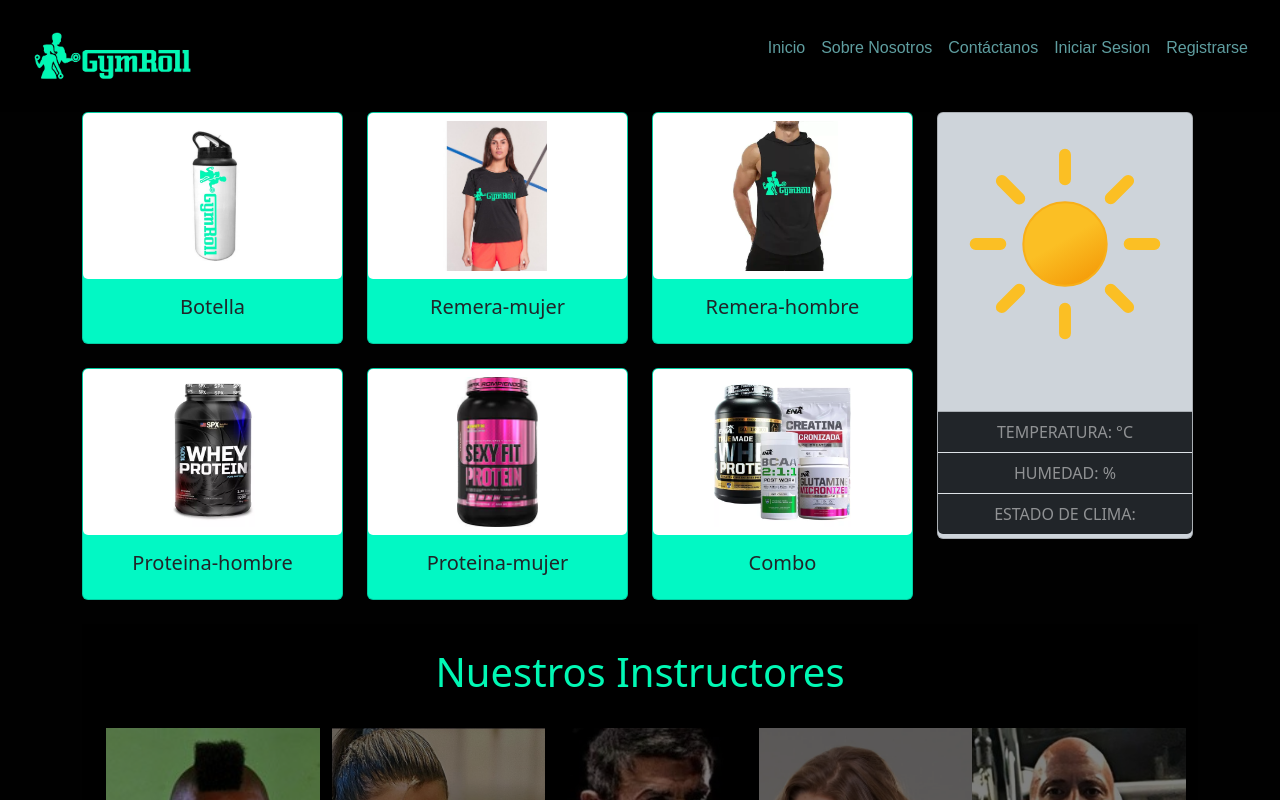
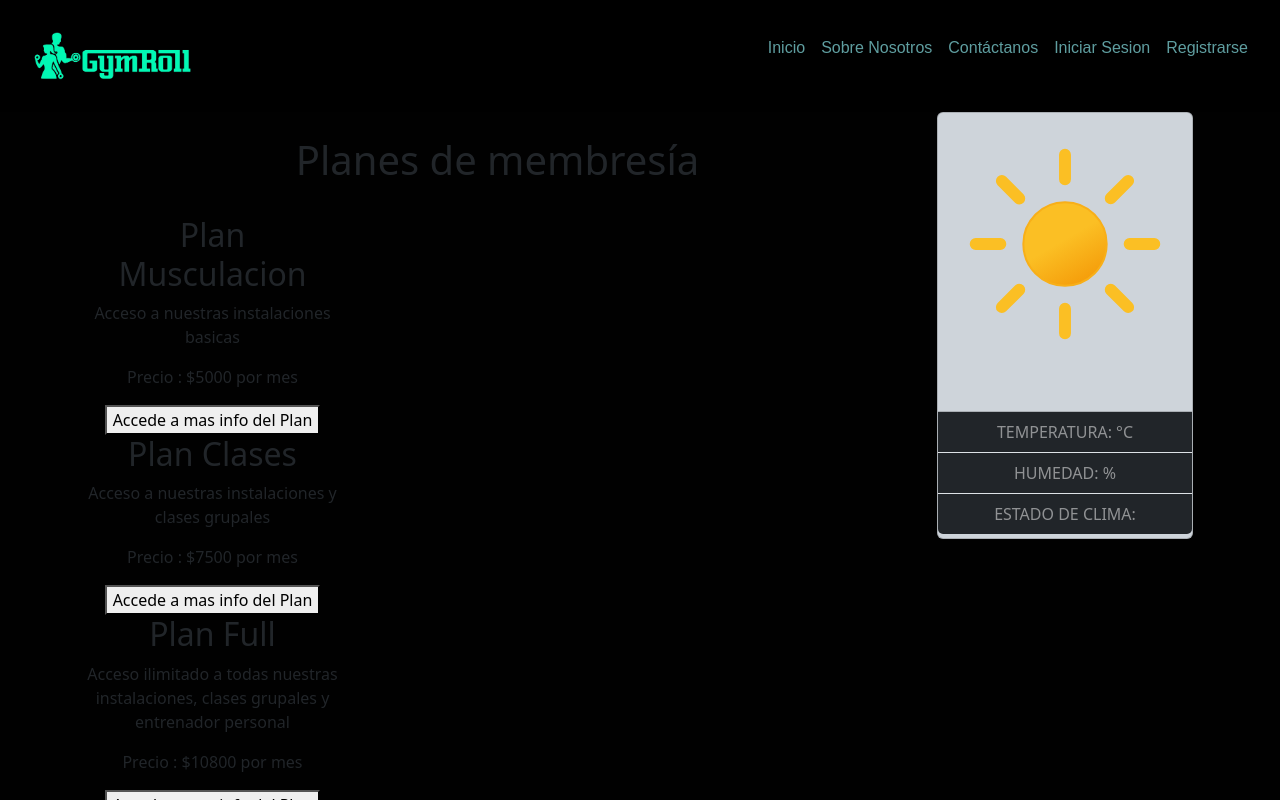
Before and after one commit to SantiagoSerodino/GymRollCode-front, a React (Vite) app: page / in a window 1280 px wide. Shown: the top 800 px of the page. Built offline with nearby package versions, Linux system fonts and the light colour scheme; no server answers.

Commit message:
se realizo las cards para los difetentes planes del gym

```diff
--- /dev/null
+++ b/src/Components/generals/PlanCard/ButtonPlan.jsx
@@ -0,0 +1,9 @@
+import React from 'react'
+
+const SubmitButtonPlan = ({contenText}) => {
+  return (
+    <button type='submit' className='btn-plan'>{contenText}</button>
+  )
+}
+
+export default SubmitButtonPlan;
--- /dev/null
+++ b/src/Components/generals/PlanCard/PlanCard.jsx
@@ -0,0 +1,56 @@
+import React from 'react';
+import { useState } from 'react';
+import { Link } from 'react-router-dom';
+import ButtonPlan from './ButtonPlan';
+
+
+const PlanCard = () => {
+  const [isAuthenticated, setIsAuthenticated] = useState(false);
+
+  const handleButtonClick = () => {
+    if (!isAuthenticated) {
+      <Link to="/login"></Link>
+    } else {
+      setIsAuthenticated(true);
+      <Link to="/"></Link>
+    }
+  }
+
+  return (
+    <div className='plan-card container'>
+      <h1 className=' py-4'>
+        Planes de membresía
+      </h1>
+      <div className='row'>
+        <section className='col-12 col-md-5 col-lg-4 mb-4'>
+
+
+      <div className='planes'>
+      <div className='plan-musculacion'>
+        <h2>Plan Musculacion</h2>
+        <p>Acceso a nuestras instalaciones basicas</p>
+        <p>Precio : ${5000} por mes </p>
+        <ButtonPlan onClick={handleButtonClick} isAuthenticated={isAuthenticated} contenText='Accede a mas info del Plan' />
+      </div>
+
+      <div className='plan-clases'>
+        <h2>Plan Clases</h2>
+        <p>Acceso a nuestras instalaciones y clases grupales</p>
+        <p>Precio : ${7500} por mes </p>
+        <ButtonPlan onClick={handleButtonClick} isAuthenticated={isAuthenticated} contenText='Accede a mas info del Plan' />
+      </div>
+
+      <div className='plan-full'>
+        <h2>Plan Full</h2>
+        <p>Acceso ilimitado a todas nuestras instalaciones, clases grupales y entrenador personal</p>
+        <p>Precio : ${10800} por mes </p>
+        <ButtonPlan onClick={handleButtonClick} isAuthenticated={isAuthenticated} contenText='Accede a mas info del Plan' />
+      </div>
+      </div>
+        </section>
+    </div>
+      </div>
+  )
+}
+
+export default PlanCard;
--- a/src/pages/HomePage.jsx
+++ b/src/pages/HomePage.jsx
@@ -1,4 +1,5 @@
 import React from 'react';
+import PlanCard from '../Components/generals/PlanCard/PlanCard';
 import CardProduct from '../components/generals/CardProduct/CardProduct';
 import Clima from '../Components/Clima/Clima'
 import Instructores from '../Components/Specific/Instructores/Instructores';
@@ -12,6 +13,7 @@ const HomePage = () => {
         <div className="row">
           <div className="col-12 col-md-9">
             <div className="row justify-content-center">
+              <PlanCard/>
             <div className="col-12 col-md-5 col-lg-4 mb-4">
               <CardProduct image='/images/botella-termica.jpg' title="Botella" description=""/>
             </div>
```
